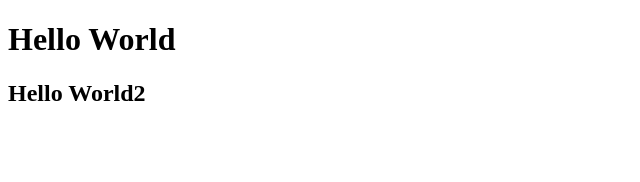
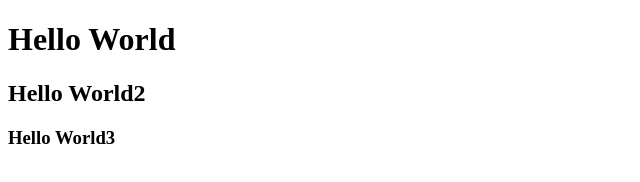
Before and after one commit to SubAlgo/TestGit, a plain HTML site: page git101.html in a window 1280 px wide. Shown: the whole page, without its empty margins (0-640 px from the left). Drawn offline with Linux system fonts and the light colour scheme.

Commit message:
Edit git101.html

```diff
--- a/git101.html
+++ b/git101.html
@@ -7,5 +7,6 @@
 <body>
     <h1>Hello World</h1>
     <h2>Hello World2</h2>
+    <h3>Hello World3</h3>
 </body>
 </html>
```
